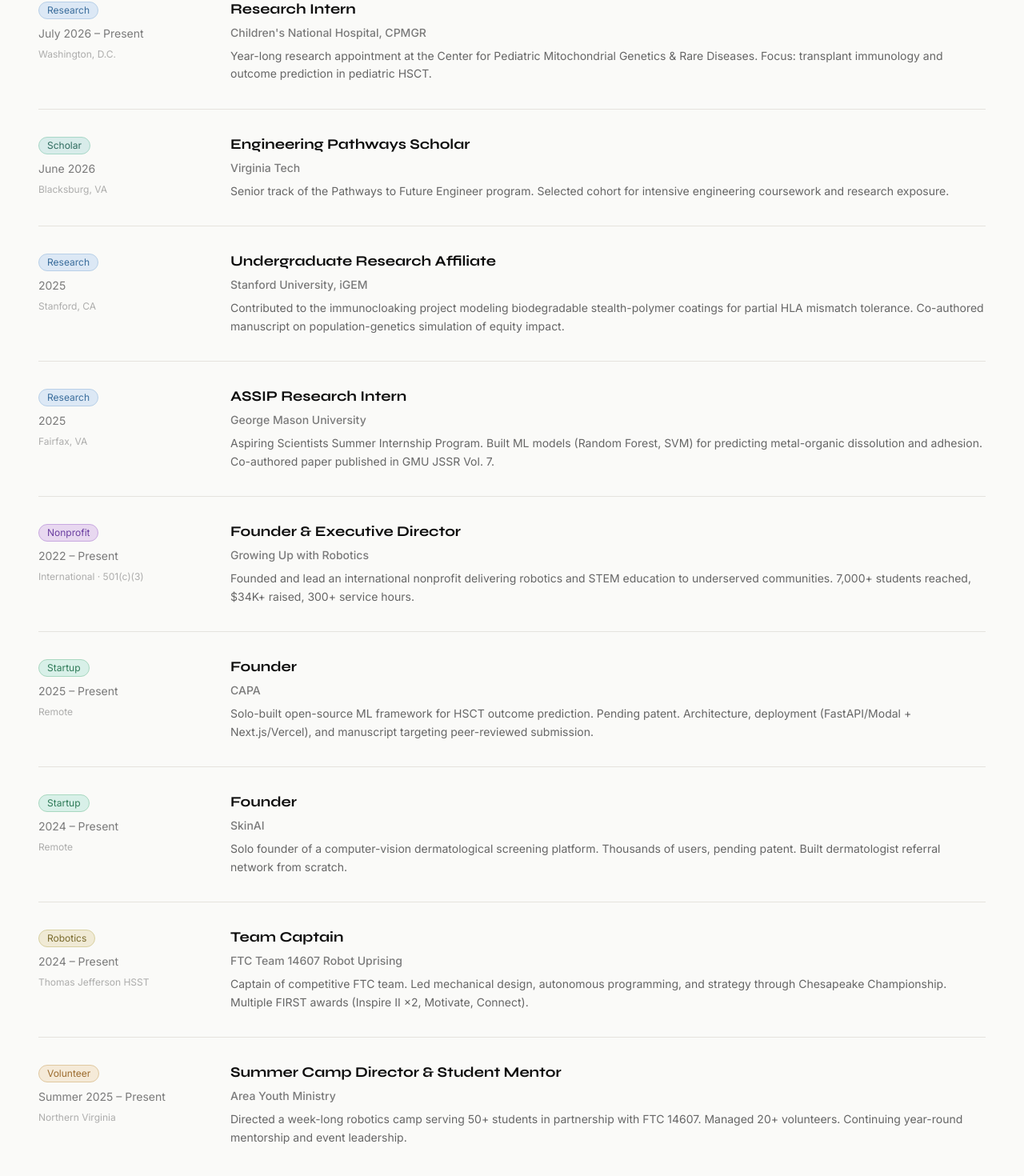
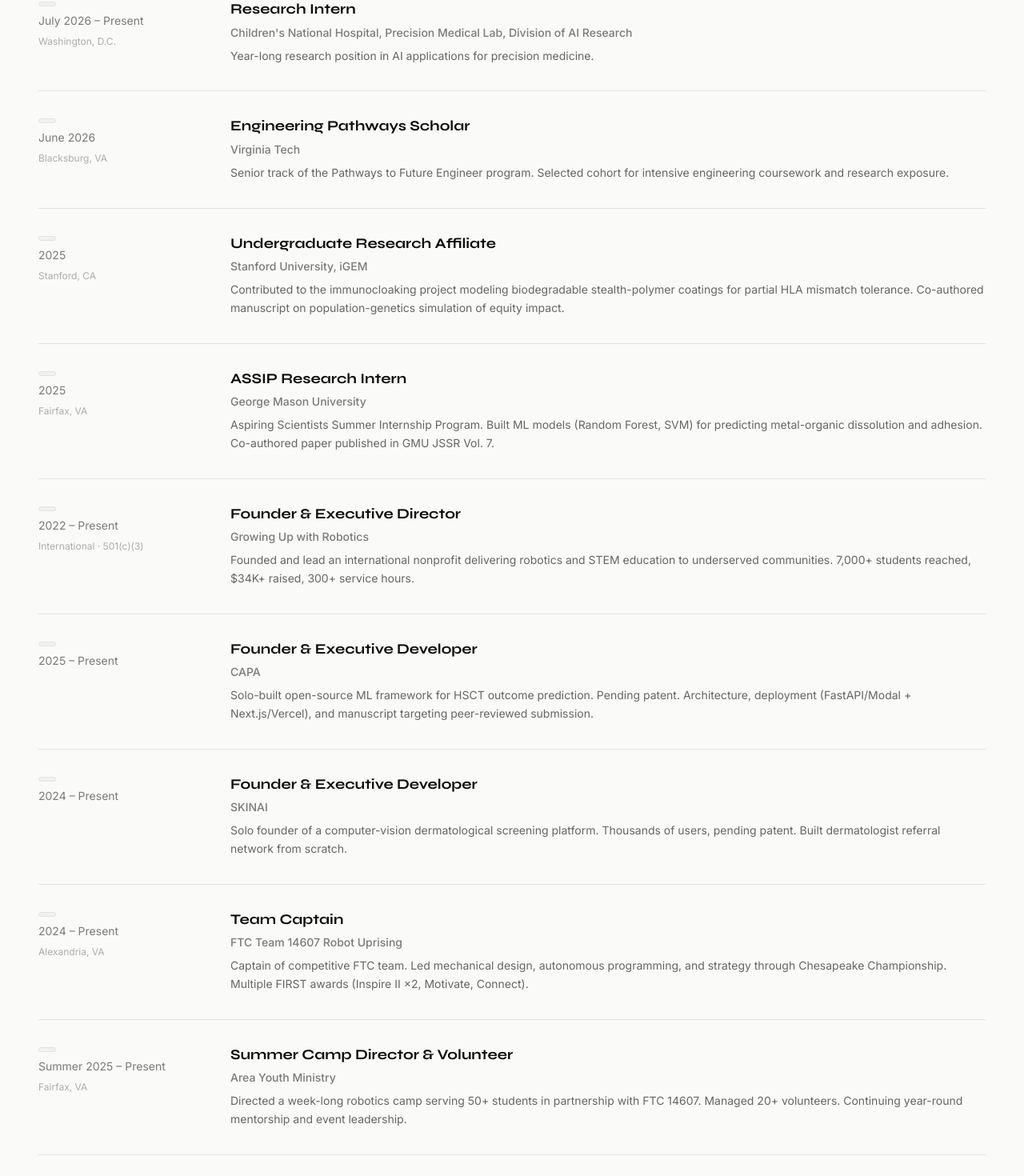
Before and after one commit to sh4wn27/sh4wn, a Next.js app: page / in a window 1280 px wide. Shown: the part 7356-8826 px from the top of the page at 80% size. Built offline with nearby package versions, Linux system fonts and the light colour scheme.

Commit message:
work update

```diff
--- a/components/Experience.tsx
+++ b/components/Experience.tsx
@@ -6,19 +6,17 @@
 const experiences = [
   {
     role: "Research Intern",
-    org: "Children's National Hospital, CPMGR",
+    org: "Children's National Hospital, Precision Medical Lab, Division of AI Research",
     location: "Washington, D.C.",
     period: "July 2026 – Present",
-    type: "Research",
     description:
-      "Year-long research appointment at the Center for Pediatric Mitochondrial Genetics & Rare Diseases. Focus: transplant immunology and outcome prediction in pediatric HSCT.",
+      "Year-long research position in AI applications for precision medicine.",
   },
   {
     role: "Engineering Pathways Scholar",
     org: "Virginia Tech",
     location: "Blacksburg, VA",
     period: "June 2026",
-    type: "Scholar",
     description:
       "Senior track of the Pathways to Future Engineer program. Selected cohort for intensive engineering coursework and research exposure.",
   },
@@ -27,7 +25,6 @@
     org: "Stanford University, iGEM",
     location: "Stanford, CA",
     period: "2025",
-    type: "Research",
     description:
       "Contributed to the immunocloaking project modeling biodegradable stealth-polymer coatings for partial HLA mismatch tolerance. Co-authored manuscript on population-genetics simulation of equity impact.",
   },
@@ -36,7 +33,6 @@
     org: "George Mason University",
     location: "Fairfax, VA",
     period: "2025",
-    type: "Research",
     description:
       "Aspiring Scientists Summer Internship Program. Built ML models (Random Forest, SVM) for predicting metal-organic dissolution and adhesion. Co-authored paper published in GMU JSSR Vol. 7.",
   },
@@ -45,45 +41,46 @@
     org: "Growing Up with Robotics",
     location: "International · 501(c)(3)",
     period: "2022 – Present",
-    type: "Nonprofit",
     description:
       "Founded and lead an international nonprofit delivering robotics and STEM education to underserved communities. 7,000+ students reached, $34K+ raised, 300+ service hours.",
   },
   {
-    role: "Founder",
+    role: "Founder & Executive Developer",
     org: "CAPA",
-    location: "Remote",
     period: "2025 – Present",
-    type: "Startup",
     description:
       "Solo-built open-source ML framework for HSCT outcome prediction. Pending patent. Architecture, deployment (FastAPI/Modal + Next.js/Vercel), and manuscript targeting peer-reviewed submission.",
   },
   {
-    role: "Founder",
-    org: "SkinAI",
-    location: "Remote",
+    role: "Founder & Executive Developer",
+    org: "SKINAI",
     period: "2024 – Present",
-    type: "Startup",
     description:
       "Solo founder of a computer-vision dermatological screening platform. Thousands of users, pending patent. Built dermatologist referral network from scratch.",
   },
   {
     role: "Team Captain",
     org: "FTC Team 14607 Robot Uprising",
-    location: "Thomas Jefferson HSST",
+    location: "Alexandria, VA",
     period: "2024 – Present",
-    type: "Robotics",
     description:
       "Captain of competitive FTC team. Led mechanical design, autonomous programming, and strategy through Chesapeake Championship. Multiple FIRST awards (Inspire II ×2, Motivate, Connect).",
   },
   {
-    role: "Summer Camp Director & Student Mentor",
+    role: "Summer Camp Director & Volunteer",
     org: "Area Youth Ministry",
-    location: "Northern Virginia",
+    location: "Fairfax, VA",
     period: "Summer 2025 – Present",
-    type: "Volunteer",
     description:
       "Directed a week-long robotics camp serving 50+ students in partnership with FTC 14607. Managed 20+ volunteers. Continuing year-round mentorship and event leadership.",
+  },
+  {
+    role: "Barista",
+    org: "Tea-Do Fairfax",
+    location: "Fairfax, VA",
+    period: "2025 – Present",
+    description:
+      "Handle drink production and cross-team communication in a fast-paced service environment.",
   },
 ];
 
```
